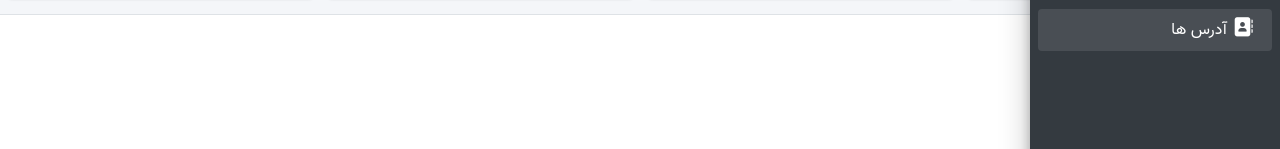
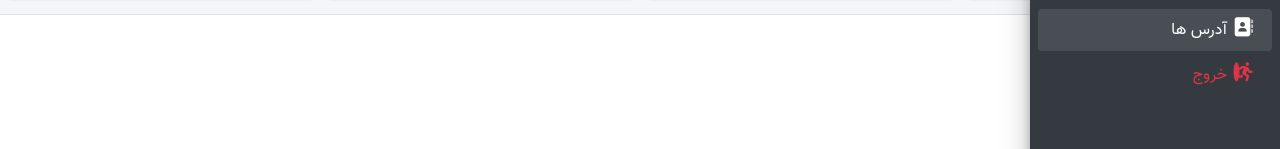
Before and after one commit to miladmohammadi82/afraalian-vue-index, a Vue app: page / in a window 1280 px wide. Shown: the part 312-461 px from the top of the page. Built offline with nearby package versions, Linux system fonts and the light colour scheme; sample sign-in values are in the browser's storage.

Commit message:
create logout user

```diff
--- a/src/App.vue
+++ b/src/App.vue
@@ -241,6 +241,15 @@
               </router-link>
             </li>
 
+            <li class="nav-item">
+              <a class="nav-link text-danger" style="cursor: pointer" @click.prevent="logout">
+                <i class="nav-icon fa fa-portal-exit"></i>
+                <p>
+                  خروج
+                </p>
+              </a>
+            </li>
+
           </ul>
         </nav>
         <!-- /.sidebar-menu -->
@@ -265,13 +274,23 @@
 </template>
 <script>
 // @ is an alias to /src
-
+import apiAdmin from "./apis/api-admin";
 
 export default {
   data(){
     return{
       openaLisetings: false,
       openaListComment: false,
+    }
+  },
+  methods: {
+    logout(){
+      apiAdmin.logout()
+          .then(()=> {
+            localStorage.removeItem('token');
+            localStorage.removeItem('user');
+            this.$router.push({ name: 'Login' });
+          })
     }
   }
 }
--- a/src/apis/api-admin.js
+++ b/src/apis/api-admin.js
@@ -137,5 +137,10 @@ export default{
     // END Auth APIs
     getUser() {
         return Api().get('/user')
+    },
+    logout() {
+        return Api().post('/logout')
     }
+
+
 }
--- a/src/views/auth/login.vue
+++ b/src/views/auth/login.vue
@@ -14,23 +14,27 @@
             <div class="input-group-append">
               <span class="fa fa-envelope input-group-text"></span>
             </div>
+            <br>
+
+          </div>
           <ul v-if="errors.email" class="text-danger d-flex">
             <li v-for="error in errors.email" :key="error.id">
               <small>{{errors.email[0]}}</small>
             </li>
           </ul>
-          </div>
           <div class="input-group mb-3">
             <input type="password" v-model="form.password" name="password" class="form-control" placeholder="رمز عبور">
             <div class="input-group-append">
               <span class="fa fa-lock input-group-text"></span>
+            </div>
+            <br>
+
           </div>
           <ul v-if="errors.password" class="text-danger d-flex">
             <li v-for="error in errors.password" :key="error.id">
               <small>{{errors.password[0]}}</small>
             </li>
           </ul>
-          </div>
           <div class="row">
             <div class="col-8">
               <div class="checkbox icheck">
@@ -63,7 +67,7 @@ const emitter = mitt();
 export default {
 
 
-  name: "login",
+  name: "Login",
   data(){
     return{
       form: {
@@ -83,12 +87,19 @@ export default {
 
         this.$router.push({name: "Home"});
         emitter.emit("login", this.$store.commit('editIsLogin'));
-      });
+      })
+      .catch(error => {
+        if (error.response.status === 422) {
+          this.errors = error.response.data.errors
+        }
+      })
     }
   },
 }
 </script>
 
 <style scoped>
-
+  li{
+    list-style: none;
+  }
 </style>
--- a/src/views/user/nweUser.vue
+++ b/src/views/user/nweUser.vue
@@ -98,13 +98,13 @@ export default {
         createUser(){
             apiAdmin.createUser(this.form)
                 .then(()=>{
-                    this.$router.push({ name: 'Users' })
+                    this.$router.push({ name: 'Login' })
                     this.$store.dispatch('loadUsers');
                 })
                 .catch(error => {
-                    if (error.response.status === 422) {
-                    this.errors = error.response.data.errors
-                }
+                  if (error.response.status === 422) {
+                      this.errors = error.response.data.errors
+                  }
                 })
         }
     }
```
Lines whose indentation alone changed are shown as unchanged.
